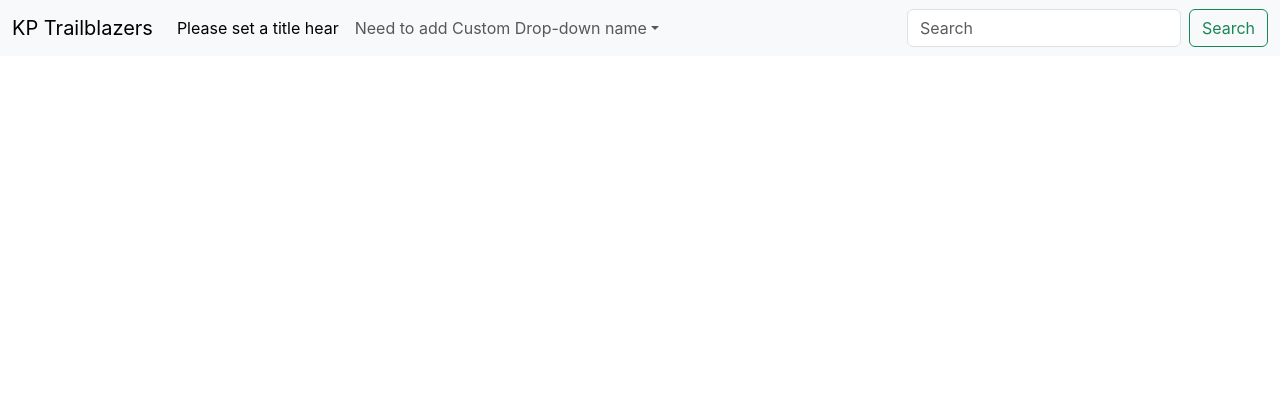
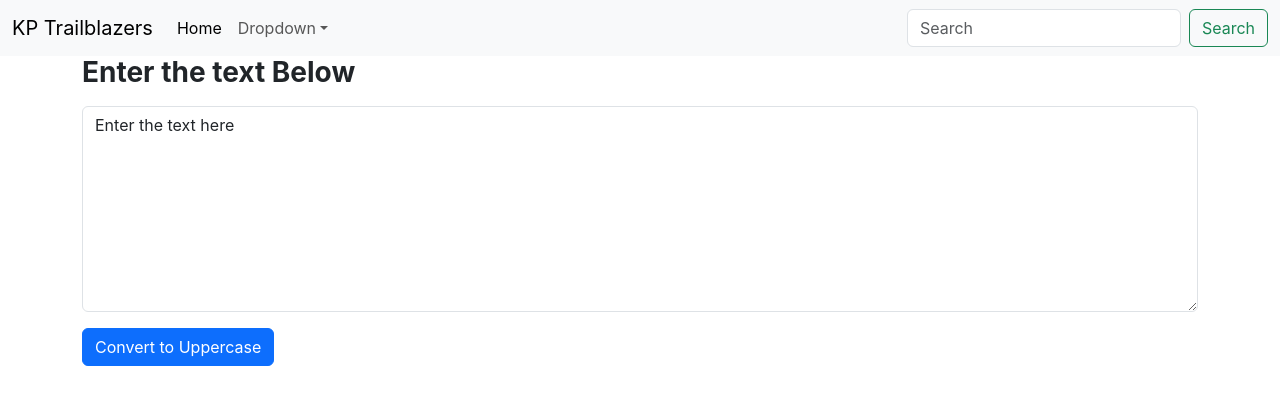
Before and after one commit to Krishnkp/React-JS-With-KP, a React (Create React App) app in the folder project-01-react/: page / in a window 1280 px wide. Shown: the top 404 px of the page. Built offline with nearby package versions, Linux system fonts and the light colour scheme.

Commit message:
Understanding State & Handling Events in React

```diff
--- a/project-01-react/src/App.js
+++ b/project-01-react/src/App.js
@@ -1,11 +1,14 @@
 import './App.css';
 import Navbar from './componets/Navbar';
+import TextFrom from './componets/TextFrom';
 
 function App() {
   return (
       <>
-        {/* <Navbar title="Home" dropdown="Dropdown" /> */}
-        <Navbar  />
+        <Navbar title="Home" dropdown="Dropdown" />
+        <div className='container'>
+          <TextFrom textarea="Enter the text Below"/>
+        </div>
       </>
   );
 }
--- /dev/null
+++ b/project-01-react/src/componets/TextFrom.js
@@ -0,0 +1,24 @@
+import React, {useState} from 'react'
+
+export default function TextFrom(props) {
+    const [text, setText] = useState("Enter the text here");
+
+    const convertIntoUppercase = ()=>{
+      const convertIntoUppercase = text.toUpperCase();
+      setText(convertIntoUppercase);
+    }
+
+    const onChange = (event)=>{
+      setText(event.target.value);
+    }
+
+  return (
+    <div >
+        <div className="mb-3">
+            <h3><b><label htmlFor="myBox" className="form-label">{props.textarea}</label></b></h3>
+            <textarea className="form-control" value={text} onChange={onChange} id="myBox" rows="8"></textarea>
+        </div>
+        <button className="btn btn-primary"onClick={convertIntoUppercase}>Convert to Uppercase</button>
+    </div>
+  )
+}
```
